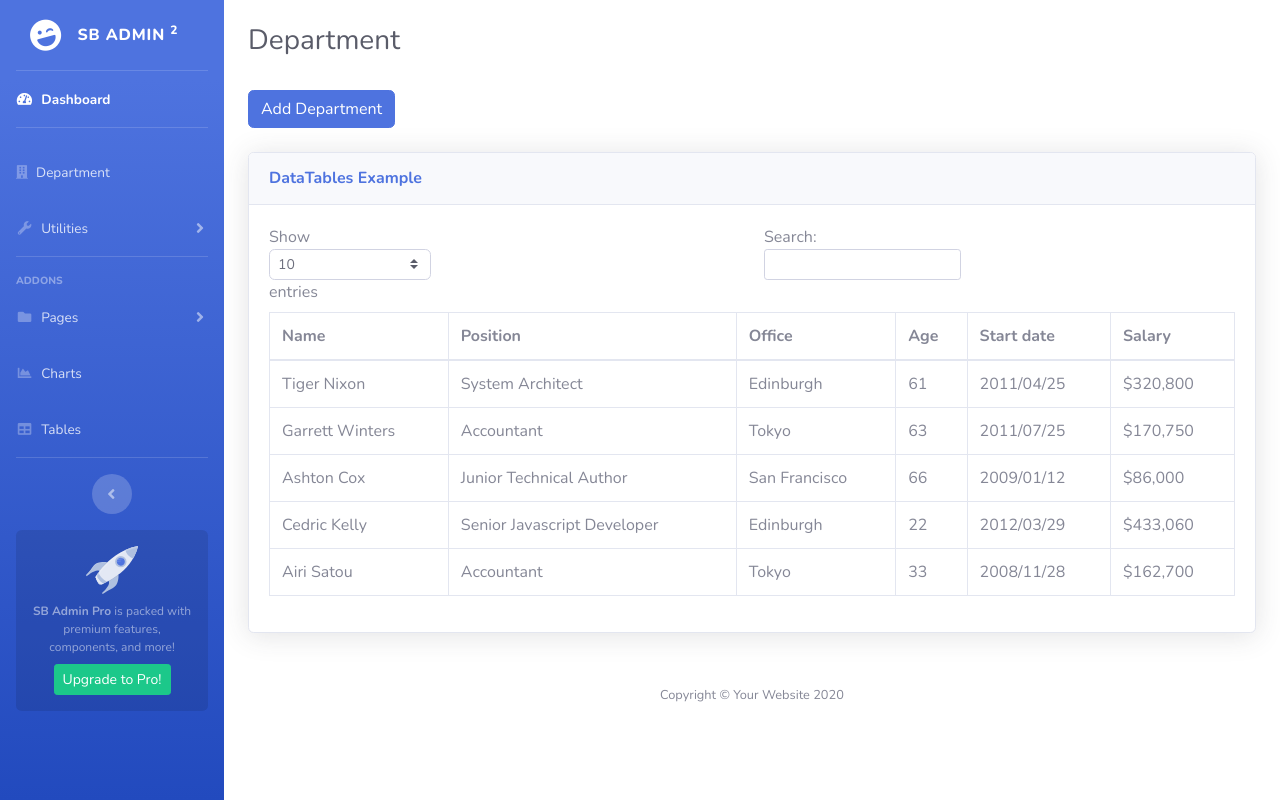
After one commit to RAHUL-SADHU/OUMS---PHP, a PHP site: page /department.php in a window 1280 px wide. The commit adds this page. Run offline with PHP 8.4, Linux system fonts and the light colour scheme; the visitor is signed in with stand-in values (Sample User, id 1); some libraries are stand-ins or nearby versions.

Commit message:
Add Department desgin table

```diff
--- /dev/null
+++ b/department.php
@@ -0,0 +1,100 @@
+<?php
+include("security.php");
+include("includes/header.php");
+include("includes/navbar.php");
+?>
+<link href="vendor/datatables/dataTables.bootstrap4.min.css" rel="stylesheet">
+<!-- Begin Page Content -->
+<div class="container-fluid">
+	<!-- Page Heading -->
+	<h1 class="h3 mb-2 mt-4 text-gray-800">Department</h1>
+	<button name="add_department" class="btn btn-primary mt-4">
+	Add Department
+	</button>
+
+	<div class="card shadow mb-4 mt-4">
+		<div class="card-header py-3">
+			<h6 class="m-0 font-weight-bold text-primary">DataTables Example</h6>
+		</div>
+		<div class="card-body">
+			<div class="table-responsive">
+				<table class="table table-bordered" id="dataTable" width="100%" cellspacing="0">
+					<div class="row">
+						<div class="col-sm-12 col-md-6">
+							<div class="dataTables_length" id="dataTable_length">
+								<label>Show <select name="dataTable_length" aria-controls="dataTable" class="custom-select custom-select-sm form-control form-control-sm"><option value="10">10</option><option value="25">25</option><option value="50">50</option><option value="100">100</option></select> entries</label>
+							</div>
+						</div>
+						<div class="col-sm-12 col-md-6">
+							<div id="dataTable_filter" class="dataTables_filter">
+								<label>Search:<input type="search" class="form-control form-control-sm" placeholder="" aria-controls="dataTable"></label>
+							</div>
+						</div>
+					</div>
+					<thead>
+						<tr>
+							<th>Name</th>
+							<th>Position</th>
+							<th>Office</th>
+							<th>Age</th>
+							<th>Start date</th>
+							<th>Salary</th>
+						</tr>
+					</thead>
+
+					<tbody>
+						<tr>
+							<td>Tiger Nixon</td>
+							<td>System Architect</td>
+							<td>Edinburgh</td>
+							<td>61</td>
+							<td>2011/04/25</td>
+							<td>$320,800</td>
+						</tr>
+						<tr>
+							<td>Garrett Winters</td>
+							<td>Accountant</td>
+							<td>Tokyo</td>
+							<td>63</td>
+							<td>2011/07/25</td>
+							<td>$170,750</td>
+						</tr>
+						<tr>
+							<td>Ashton Cox</td>
+							<td>Junior Technical Author</td>
+							<td>San Francisco</td>
+							<td>66</td>
+							<td>2009/01/12</td>
+							<td>$86,000</td>
+						</tr>
+						<tr>
+							<td>Cedric Kelly</td>
+							<td>Senior Javascript Developer</td>
+							<td>Edinburgh</td>
+							<td>22</td>
+							<td>2012/03/29</td>
+							<td>$433,060</td>
+						</tr>
+						<tr>
+							<td>Airi Satou</td>
+							<td>Accountant</td>
+							<td>Tokyo</td>
+							<td>33</td>
+							<td>2008/11/28</td>
+							<td>$162,700</td>
+						</tr>
+
+					</tbody>
+				</table>
+			</div>
+		</div>
+	</div>
+	<!-- Page level plugins -->
+	<script src="vendor/datatables/jquery.dataTables.min.js"></script>
+	<script src="vendor/datatables/dataTables.bootstrap4.min.js"></script>
+	<!-- Page level custom scripts -->
+	<script src="js/demo/datatables-demo.js"></script>
+	<?php
+	include("includes/scripts.php");
+	include("includes/footer.php");
+	?>
--- a/includes/navbar.php
+++ b/includes/navbar.php
@@ -19,19 +19,13 @@
 
         <!-- Nav Item - Pages Collapse Menu -->
         <li class="nav-item">
-            <a class="nav-link collapsed" href="#" data-toggle="collapse" data-target="#collapseTwo"
-                aria-expanded="true" aria-controls="collapseTwo">
+              <a class="nav-link" href="department.php">
                 <i class="fas fa-building"></i>
                 <span>Department</span>
             </a>
-            <div id="collapseTwo" class="collapse" aria-labelledby="headingTwo" data-parent="#accordionSidebar">
-                <div class="bg-white py-2 collapse-inner rounded">
-                    <h6 class="collapse-header">Custom Components:</h6>
-                    <a class="collapse-item" href="buttons.html">Buttons</a>
-                    <a class="collapse-item" href="cards.html">Cards</a>
-                </div>
-            </div>
         </li>
+
+
         <!-- Nav Item - Utilities Collapse Menu -->
         <li class="nav-item">
             <a class="nav-link collapsed" href="#" data-toggle="collapse" data-target="#collapseUtilities"
```
